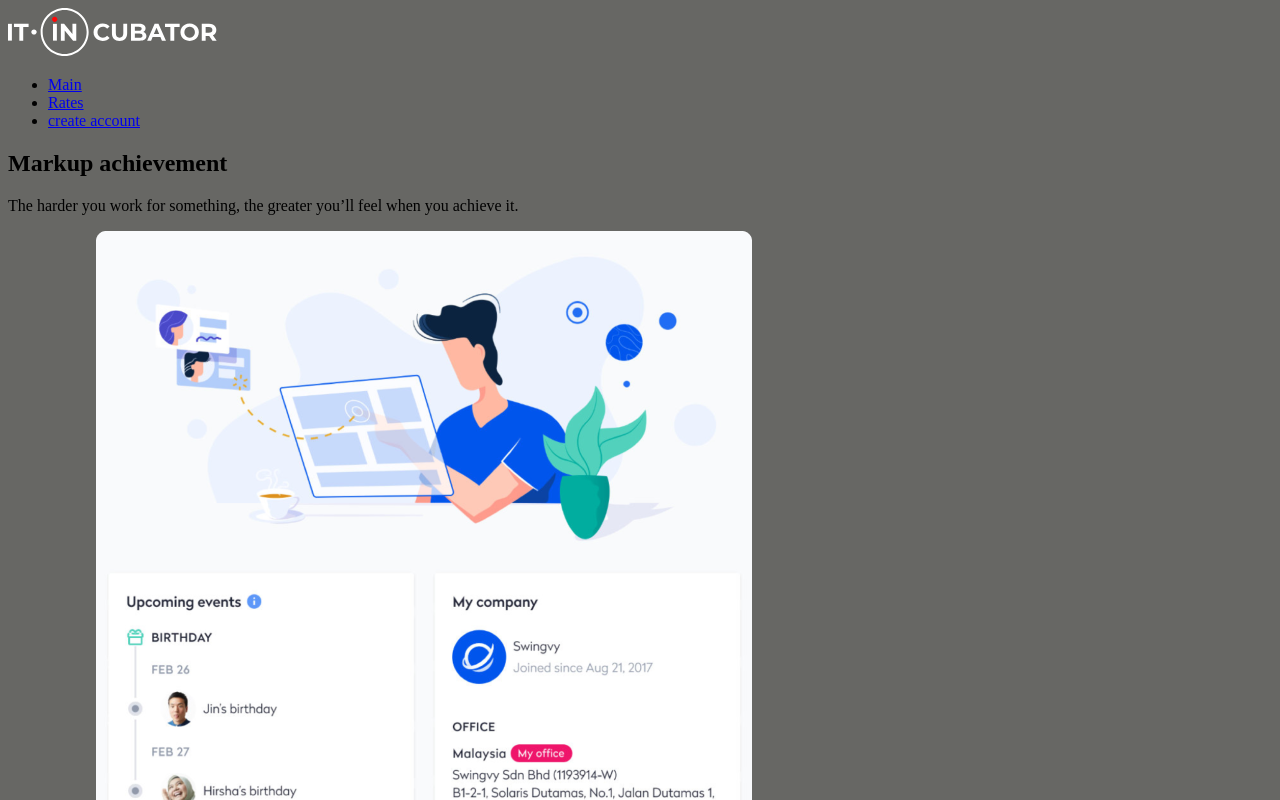
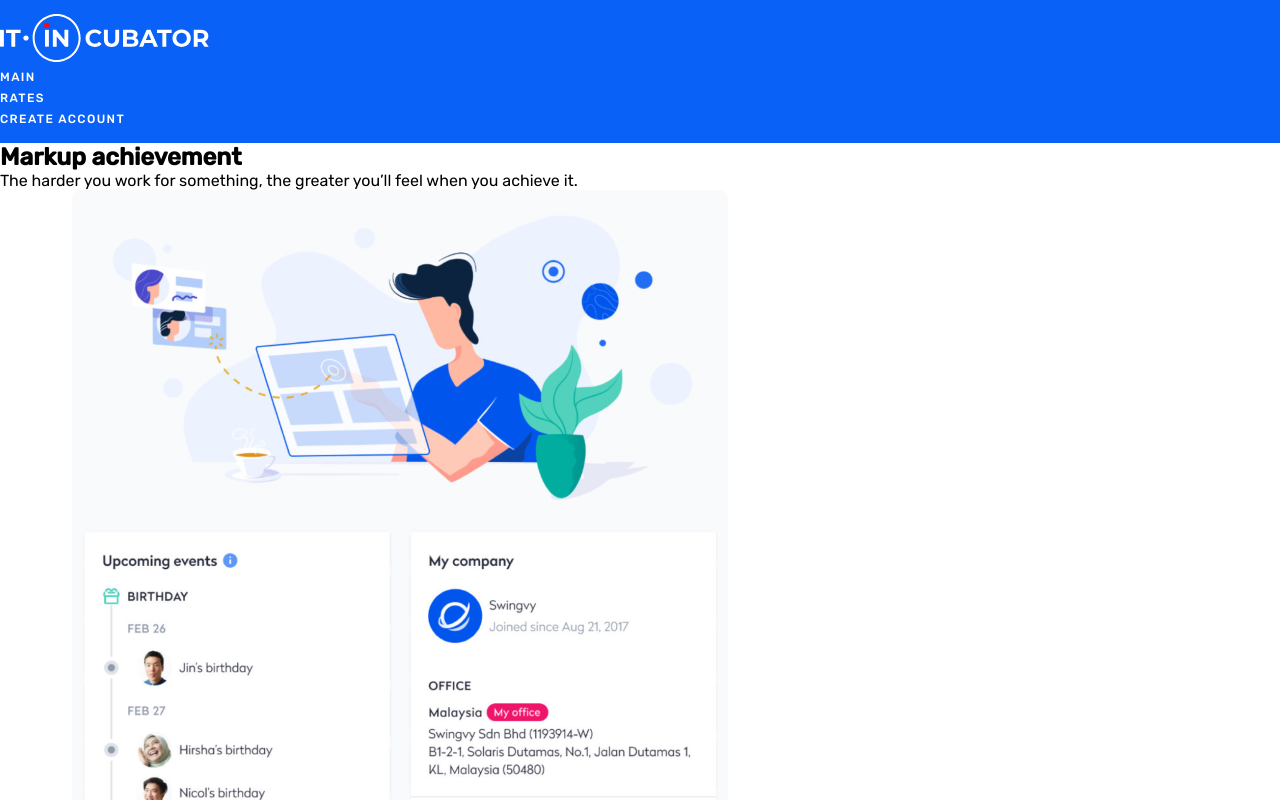
Before and after one commit to Serzh-R/pre-course-hw-html, a plain HTML site: page index.html in a window 1280 px wide. Shown: the top 800 px of the page. Drawn offline with Linux system fonts and the light colour scheme.

Commit message:
change style.css

```diff
--- a/index.html
+++ b/index.html
@@ -5,24 +5,27 @@
 	<meta charset="UTF-8">
 	<meta http-equiv="X-UA-Compatible" content="IE=edge">
 	<meta name="viewport" content="width=device-width, initial-scale=1.0">
+	<link rel="preconnect" href="https://fonts.googleapis.com">
+	<link rel="preconnect" href="https://fonts.gstatic.com" crossorigin>
+	<link href="https://fonts.googleapis.com/css2?family=Rubik:wght@400;500&display=swap" rel="stylesheet">
 	<link rel="stylesheet" href="style.css">
 	<title>Lesson-01</title>
 </head>
 
 <body>
-	<header>
-		<a href="#">
-			<img src="./assets/images/Logo.svg" alt="logo">
+	<header class="header">
+		<a href="#" class="logo">
+			<img class="img-logo" src="./assets/images/Logo.svg" alt="logo">
 		</a>
-		<ul>
-			<li>
-				<a href="#">Main</a>
+		<ul class="menu">
+			<li class="menu-item">
+				<a class="menu-link" href="#">Main</a>
 			</li>
-			<li>
-				<a href="#">Rates</a>
+			<li class="menu-item">
+				<a class="menu-link" href="#">Rates</a>
 			</li>
-			<li>
-				<a href="#">create account</a>
+			<li class="menu-item">
+				<a class="menu-link" href="#">create account</a>
 			</li>
 		</ul>
 	</header>
--- a/style.css
+++ b/style.css
@@ -1,3 +1,39 @@
+* {
+	padding: 0;
+	margin: 0;
+	box-sizing: border-box;
+}
+
+a {
+	text-decoration: none;
+}
+
+ul {
+	list-style: none;
+}
+
+button {
+	border: none;
+	background-color: transparent;
+}
+
+html,
 body {
-	background-color: rgb(103, 103, 100);
+	font-family: 'Rubik', sans-serif;
+	font-weight: 400;
+	font-style: normal;
 }
+
+.header {
+	background: #0a61f7;
+	padding: 14px 0;
+}
+
+.menu-link {
+	color: #fff;
+	font-size: 12px;
+	font-weight: 500;
+	line-height: 20px; /* 166.667% */
+	letter-spacing: 1.4px;
+	text-transform: uppercase;
+}
```
